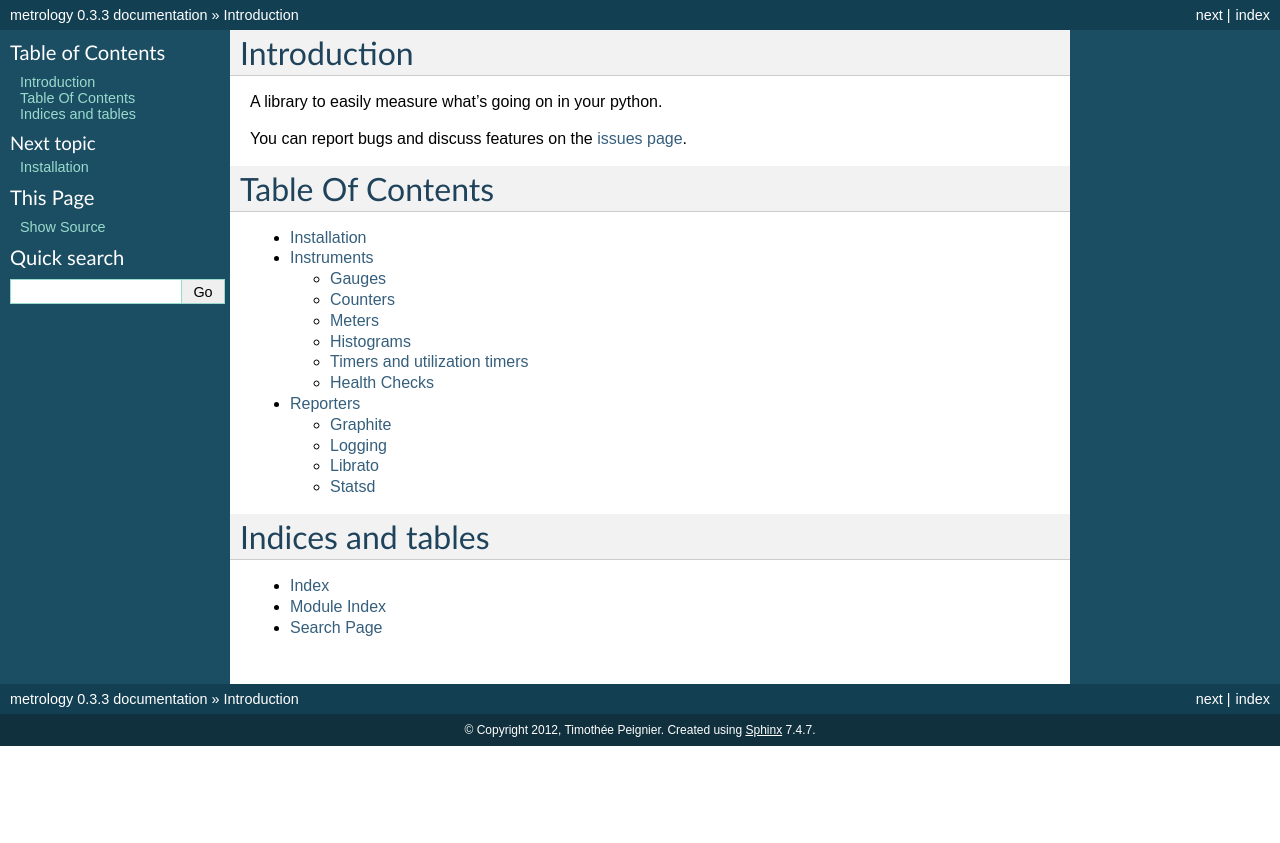
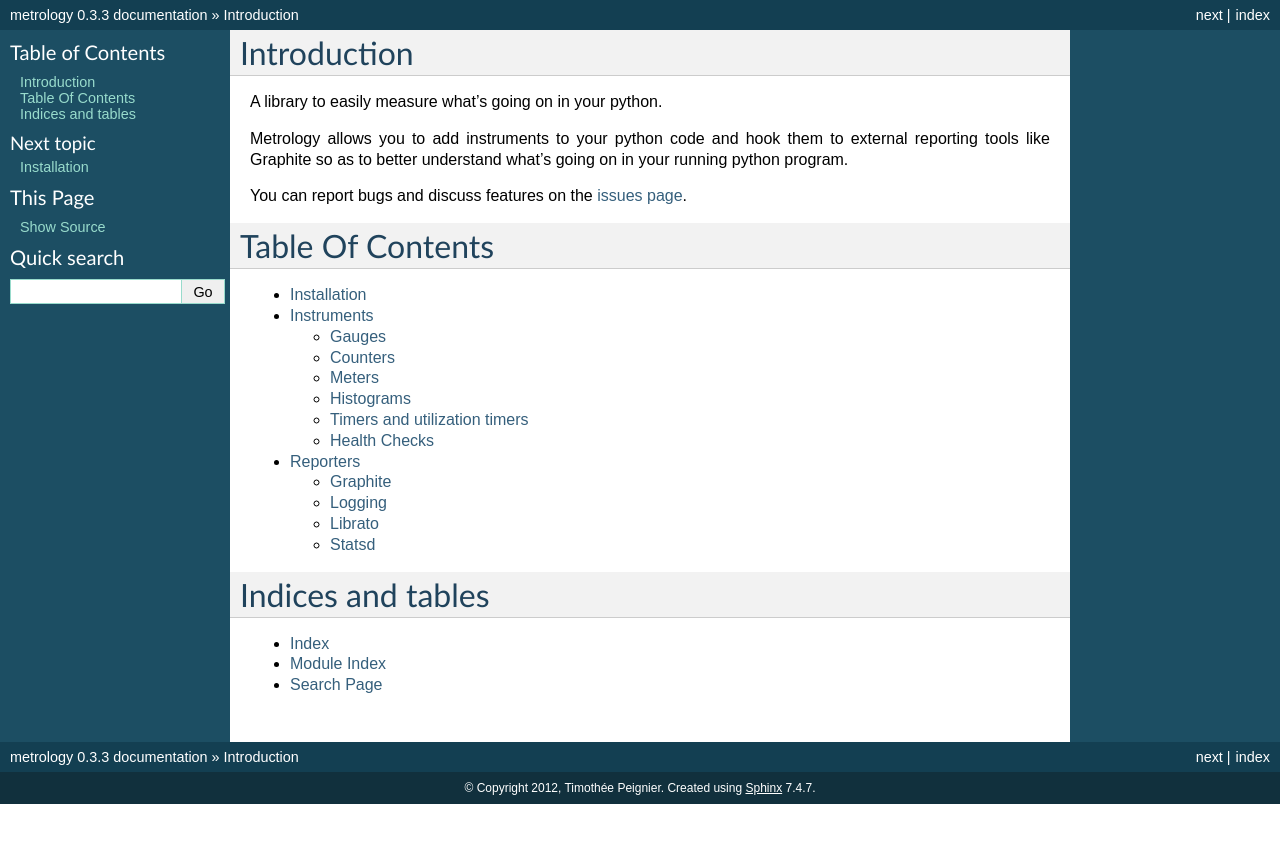
Before and after one commit to cyberdelia/metrology, a Sphinx documentation site: the page built from docs/index.rst, in a window 1280 px wide. Shown: the top 843 px of the page. Built offline with Sphinx 7.4.7, drawn with Linux system fonts in a browser that asks for light colours.

Commit message:
improve package description

```diff
--- a/README.rst
+++ b/README.rst
@@ -3,6 +3,8 @@ Metrology
 =========
 
 A library to easily measure what's going on in your python.
+
+Metrology allows you to add instruments to your python code and hook them to external reporting tools like Graphite so as to better understand what's going on in your running python program.
 
 Installing
 ==========
--- a/docs/index.rst
+++ b/docs/index.rst
@@ -2,6 +2,8 @@ Introduction
 ============
 
 A library to easily measure what's going on in your python.
+
+Metrology allows you to add instruments to your python code and hook them to external reporting tools like Graphite so as to better understand what's going on in your running python program.
 
 You can report bugs and discuss features on the `issues page <https://github.com/cyberdelia/metrology/issues>`_.
 
--- a/docs/installation.rst
+++ b/docs/installation.rst
@@ -4,10 +4,6 @@
 Installation
 ============
 
-1. Either check out Metrology from GitHub_ or to pull a release off PyPI_ ::
+Either check out Metrology from `GitHub <http://github.com/cyberdelia/metrology>`_ or to pull a release off `PyPI <http://pypi.python.org/pypi/metrology>`_ ::
 
        pip install metrology
-
-
-.. _GitHub: http://github.com/cyberdelia/metrology
-.. _PyPI: http://pypi.python.org/pypi/metrology
```
